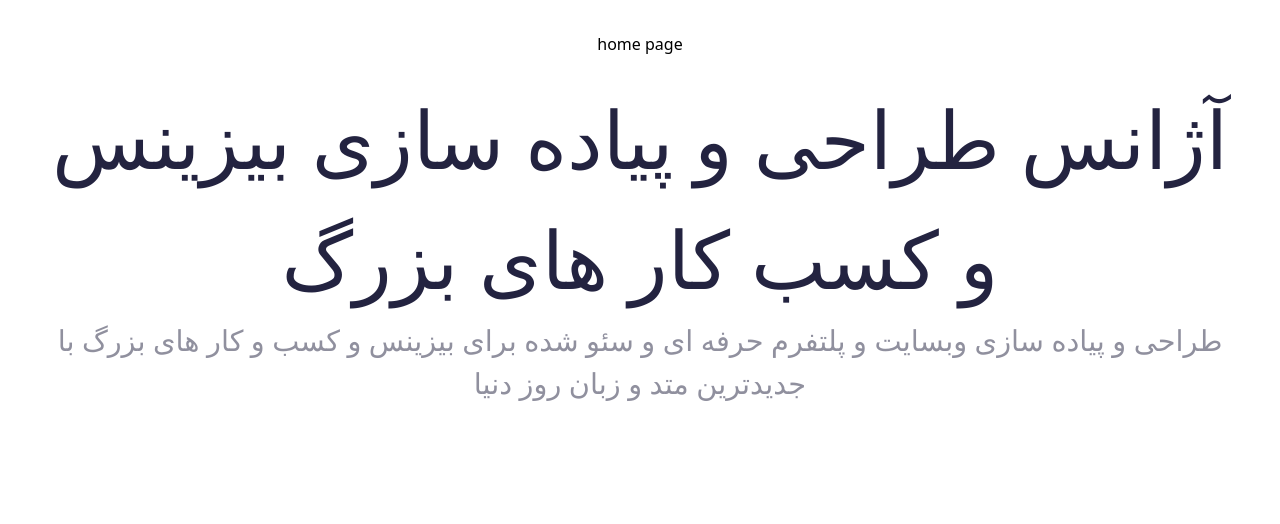
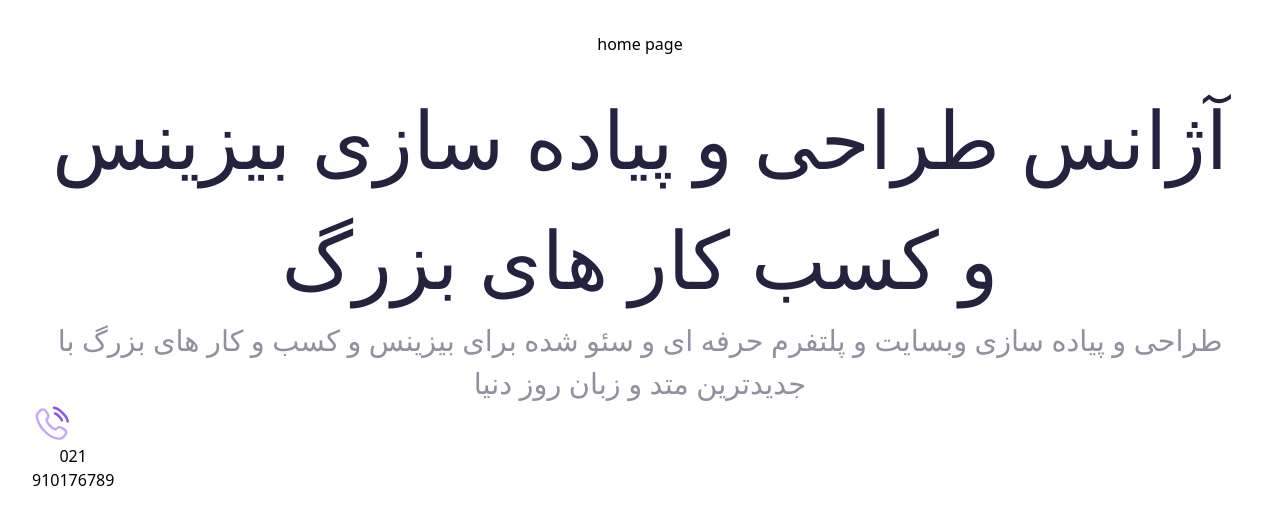
Before and after one commit to NooshinBarazi/parnun, a React (Vite) app: page / in a window 1280 px wide. Shown: the top 524 px of the page. Built offline with nearby package versions, Linux system fonts and the light colour scheme.

Commit message:
Create Navbar

```diff
--- a/src/component/pages/Home/Home.jsx
+++ b/src/component/pages/Home/Home.jsx
@@ -1,6 +1,7 @@
 import  ArrowIcon  from "../../Icons/ArrowIcon";
 import  CallIcon  from "../../Icons/CallIcon";
 import HeroSection from "./HeroSection";
+import NavBar from "./NavBar";
 
 const Home = () => {
     return (
@@ -9,6 +10,7 @@ const Home = () => {
         <h2>home page</h2>
         <ArrowIcon />
         <HeroSection />
+        <NavBar />
         </div>
         </>
      );
--- /dev/null
+++ b/src/component/pages/Home/NavBar.jsx
@@ -0,0 +1,27 @@
+import React from 'react'
+import CallIcon from '../../Icons/CallIcon'
+
+const NavBar = () => {
+  return (
+    <div>
+      <nav className="container mx-auto">
+        {/* Flex Container */}
+        <div className="flex">
+
+            {/* Right Side */}
+            <div className="right_side flex">
+                <div className="call">
+                    <CallIcon/>
+                    <div className="tell flex flex-col">
+                        <span className='block'>021</span>
+                        <span>910176789</span>
+                    </div>
+                </div>
+            </div>
+        </div>
+      </nav>
+    </div>
+  )
+}
+
+export default NavBar
```
